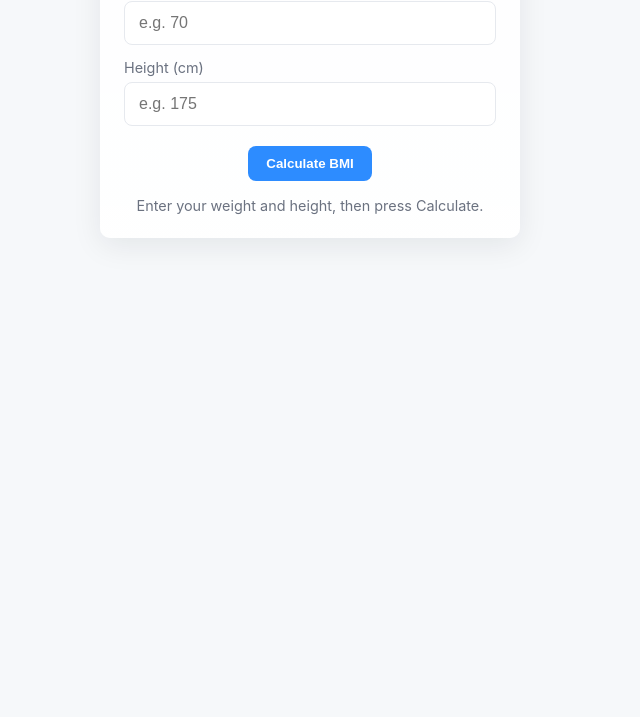
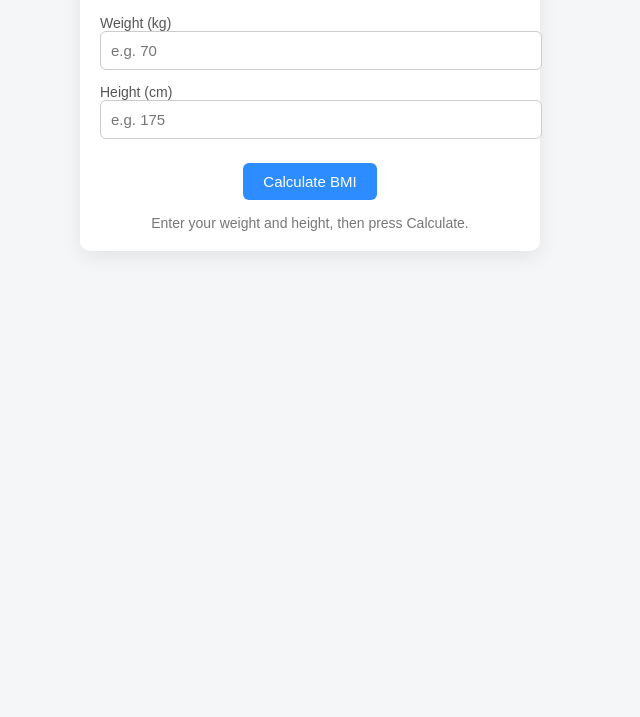
Before and after one commit to Ekosik7/Bmi, a website: page public/index.html in a window 1280 px wide. Shown: the part 143-860 px from the top of the page, without its empty margins (330-970 px from the left). Drawn offline with Linux system fonts and the light colour scheme.

Commit message:
Refactor CSS for improved layout and stylingnew
Updated styles for layout, form, and buttons with improved design.

```diff
--- a/public/styles.css
+++ b/public/styles.css
@@ -1,39 +1,227 @@
-:root{
-  --bg: #f6f8fa;
-  --card: #ffffff;
-  --text: #222;
-  --muted: #6b7280;
-  --accent: #2d8cff;
-  --radius: 10px;
+body {
+  margin: 0;
+  padding: 0;
+  min-height: 100vh;
+  font-family: Arial, sans-serif;
+  background-color: #f5f6f8;
+  color: #222;
 }
 
-*{box-sizing:border-box}
-html,body{height:100%;margin:0;font-family:Inter,Segoe UI,Roboto,Arial,sans-serif;background:var(--bg);color:var(--text)}
+.container {
+  max-width: 420px;
+  margin: 60px auto;
+  padding: 20px;
+  background-color: #fff;
+  border-radius: 10px;
+  box-shadow: 0 6px 20px rgba(0, 0, 0, 0.08);
+}
 
-.container{max-width:420px;margin:6vh auto;padding:24px;background:linear-gradient(180deg, rgba(255,255,255,0.9), rgba(255,255,255,0.95));border-radius:var(--radius);box-shadow:0 8px 30px rgba(16,24,40,0.08)}
-.title{text-align:center;margin:0 0 18px;font-size:1.6rem}
+.title {
+  text-align: center;
+  margin-bottom: 20px;
+}
 
-.form{display:grid;gap:14px}
-.field{display:block}
-.label-text{display:block;font-size:0.9rem;margin-bottom:6px;color:var(--muted)}
-input[type=number]{width:100%;padding:12px 14px;border:1px solid #e6e9ee;border-radius:8px;font-size:1rem}
-input[type=number]:focus{outline:none;border-color:var(--accent);box-shadow:0 0 0 4px rgba(45,140,255,0.08)}
+.form {
+  display: flex;
+  flex-direction: column;
+  gap: 14px;
+}
 
-.actions{display:flex;justify-content:center;margin-top:6px}
-.btn{background:var(--accent);color:#fff;border:none;padding:10px 18px;border-radius:8px;font-weight:600;cursor:pointer;text-decoration:none}
-.btn:hover{filter:brightness(0.95)}
+label {
+  font-size: 14px;
+  color: #555;
+}
 
-.note{text-align:center;color:var(--muted);font-size:0.9rem;margin-top:16px}
+input[type="number"] {
+  width: 100%;
+  padding: 10px;
+  font-size: 15px;
+  border-radius: 6px;
+  border: 1px solid #ccc;
+}
 
-.result{display:flex;flex-direction:column;align-items:center;justify-content:center;padding:18px;border-radius:12px;color:#fff;font-weight:700}
-.result .value{font-size:2.4rem;margin:0}
-.result .category{font-size:1.05rem;margin:6px 0 0}
+input[type="number"]:focus {
+  outline: none;
+  border-color: #2d8cff;
+}
 
-.normal{background:linear-gradient(135deg,#60d394,#2ecc71)} /* green */
-.overweight{background:linear-gradient(135deg,#f7dc6f,#f1c40f)} /* yellow */
-.obese{background:linear-gradient(135deg,#ff7b7b,#e74c3c)} /* red */
-.underweight{background:linear-gradient(135deg,#83c6ff,#3498db)} /* blue */
+.actions {
+  text-align: center;
+  margin-top: 10px;
+}
 
-.error{color:#e74c3c;text-align:center}
+button {
+  padding: 10px 20px;
+  border: none;
+  border-radius: 6px;
+  background-color: #2d8cff;
+  color: white;
+  font-size: 15px;
+  cursor: pointer;
+}
 
-@media (max-width:480px){.container{margin:3vh 14px;padding:18px}}
+button:hover {
+  background-color: #1f6fd1;
+}
+
+.note {
+  margin-top: 15px;
+  text-align: center;
+  font-size: 14px;
+  color: #777;
+}
+
+/* Result block */
+.result {
+  margin-top: 20px;
+  padding: 15px;
+  border-radius: 8px;
+  text-align: center;
+  color: #fff;
+}
+
+.result-value {
+  font-size: 32px;
+  margin: 0;
+}
+
+.result-text {
+  margin-top: 5px;
+  font-size: 16px;
+}
+
+/* BMI categories */
+.normal {
+  background-color: #2ecc71;
+}
+
+.overweight {
+  background-color: #f1c40f;
+}
+
+.obese {
+  background-color: #e74c3c;
+}
+
+.underweight {
+  background-color: #3498db;
+}
+
+.error {
+  color: #e74c3c;
+  text-align: center;
+  margin-top: 10px;
+}
+body {
+  margin: 0;
+  padding: 0;
+  min-height: 100vh;
+  font-family: Arial, sans-serif;
+  background-color: #f5f6f8;
+  color: #222;
+}
+
+.container {
+  max-width: 420px;
+  margin: 60px auto;
+  padding: 20px;
+  background-color: #fff;
+  border-radius: 10px;
+  box-shadow: 0 6px 20px rgba(0, 0, 0, 0.08);
+}
+
+.title {
+  text-align: center;
+  margin-bottom: 20px;
+}
+
+.form {
+  display: flex;
+  flex-direction: column;
+  gap: 14px;
+}
+
+label {
+  font-size: 14px;
+  color: #555;
+}
+
+input[type="number"] {
+  width: 100%;
+  padding: 10px;
+  font-size: 15px;
+  border-radius: 6px;
+  border: 1px solid #ccc;
+}
+
+input[type="number"]:focus {
+  outline: none;
+  border-color: #2d8cff;
+}
+
+.actions {
+  text-align: center;
+  margin-top: 10px;
+}
+
+button {
+  padding: 10px 20px;
+  border: none;
+  border-radius: 6px;
+  background-color: #2d8cff;
+  color: white;
+  font-size: 15px;
+  cursor: pointer;
+}
+
+button:hover {
+  background-color: #1f6fd1;
+}
+
+.note {
+  margin-top: 15px;
+  text-align: center;
+  font-size: 14px;
+  color: #777;
+}
+
+.result {
+  margin-top: 20px;
+  padding: 15px;
+  border-radius: 8px;
+  text-align: center;
+  color: #fff;
+}
+
+.result-value {
+  font-size: 32px;
+  margin: 0;
+}
+
+.result-text {
+  margin-top: 5px;
+  font-size: 16px;
+}
+
+/* BMI categories */
+.normal {
+  background-color: #2ecc71;
+}
+
+.overweight {
+  background-color: #f1c40f;
+}
+
+.obese {
+  background-color: #e74c3c;
+}
+
+.underweight {
+  background-color: #3498db;
+}
+
+.error {
+  color: #e74c3c;
+  text-align: center;
+  margin-top: 10px;
+}
```
